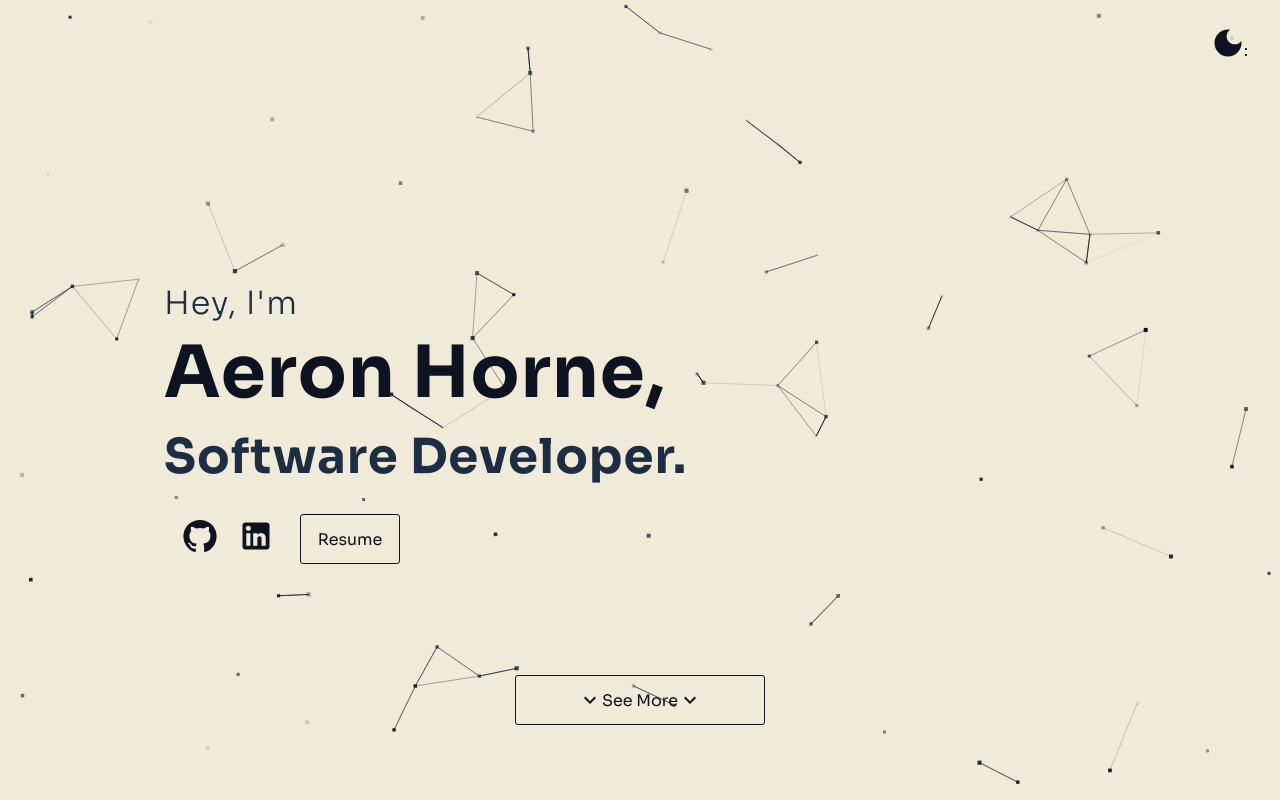
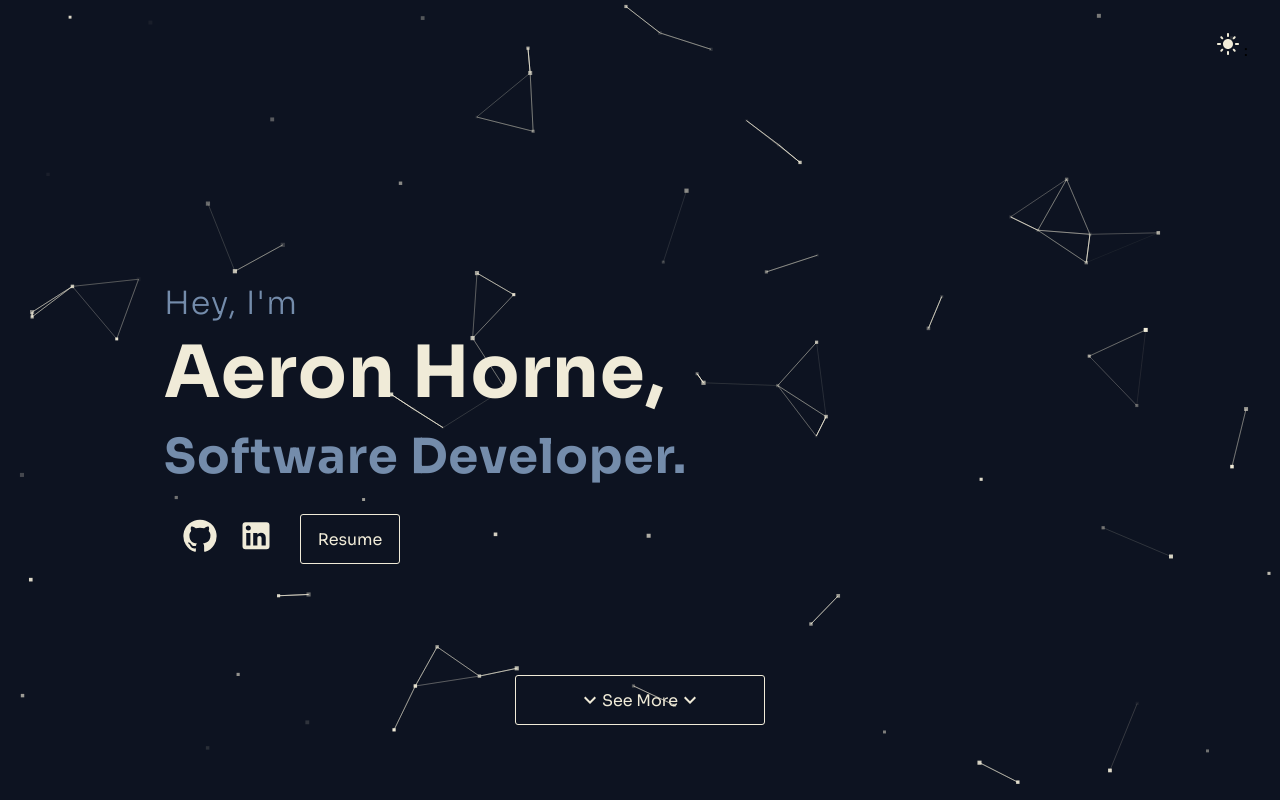
Before and after one commit to AeronH/WebPortfolio, a React (Create React App) app in the folder webportfolio/: page / in a window 1280 px wide. Shown: the top 800 px of the page. Built offline with nearby package versions, Linux system fonts and the light colour scheme.

Commit message:
Linked Github

```diff
--- a/webportfolio/src/App.js
+++ b/webportfolio/src/App.js
@@ -52,7 +52,7 @@ function App() {
     }
   };
 
-  const [colorTheme, setColorTheme] = useState('light');
+  const [colorTheme, setColorTheme] = useState('dark');
 
   return (
     <ThemeProvider theme ={colorTheme === 'light' ? lightTheme : darkTheme}>
--- a/webportfolio/src/Components/IntroPage/IntroPage.elements.js
+++ b/webportfolio/src/Components/IntroPage/IntroPage.elements.js
@@ -62,7 +62,7 @@ export const Links = styled.div`
   gap: 32px;
 `
 
-export const IconButton = styled.button`
+export const IconButton = styled.a`
   background-color: transparent;
   border: none;
   transform: scale(1.5);
--- a/webportfolio/src/Pages/IntroPage.js
+++ b/webportfolio/src/Pages/IntroPage.js
@@ -32,7 +32,7 @@ const changeTheme = () => {
           </Introduction>
 
           <Links>
-            <IconButton><GitHubIcon /></IconButton>
+            <IconButton href="https://github.com/AeronH" target="_blank"><GitHubIcon /></IconButton>
 
             <IconButton><LinkedInIcon /></IconButton>
 
```
